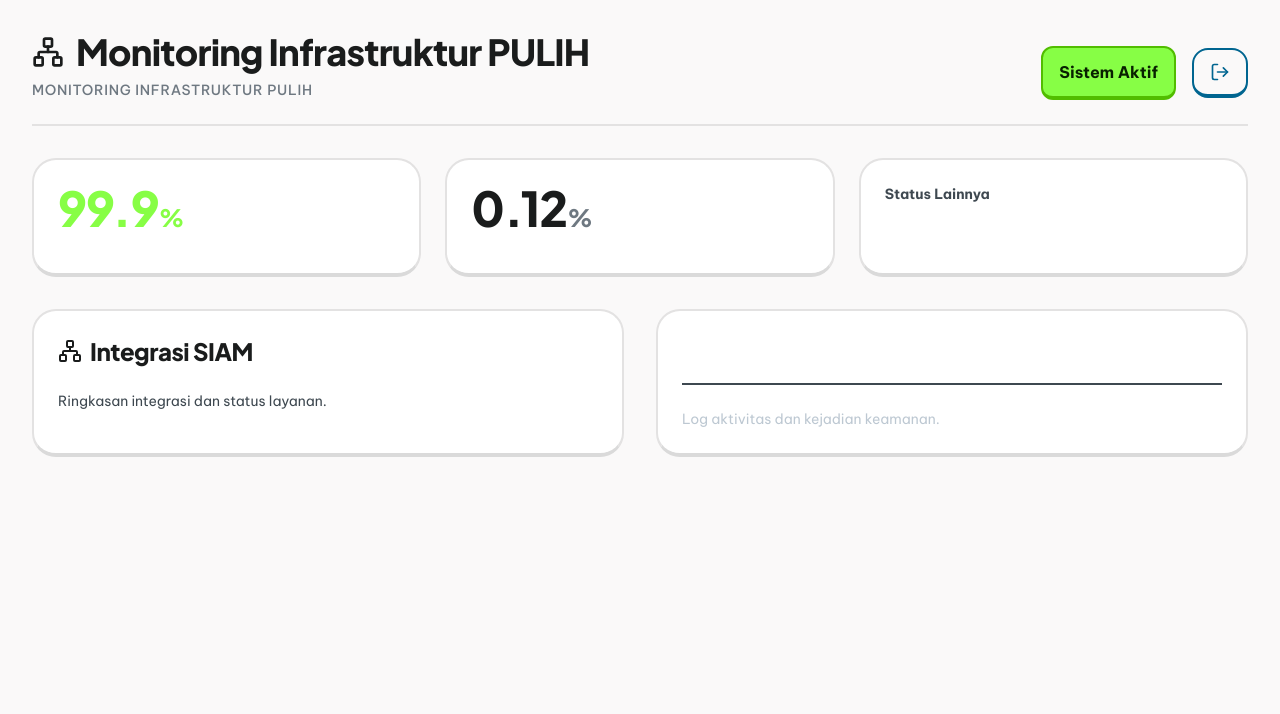
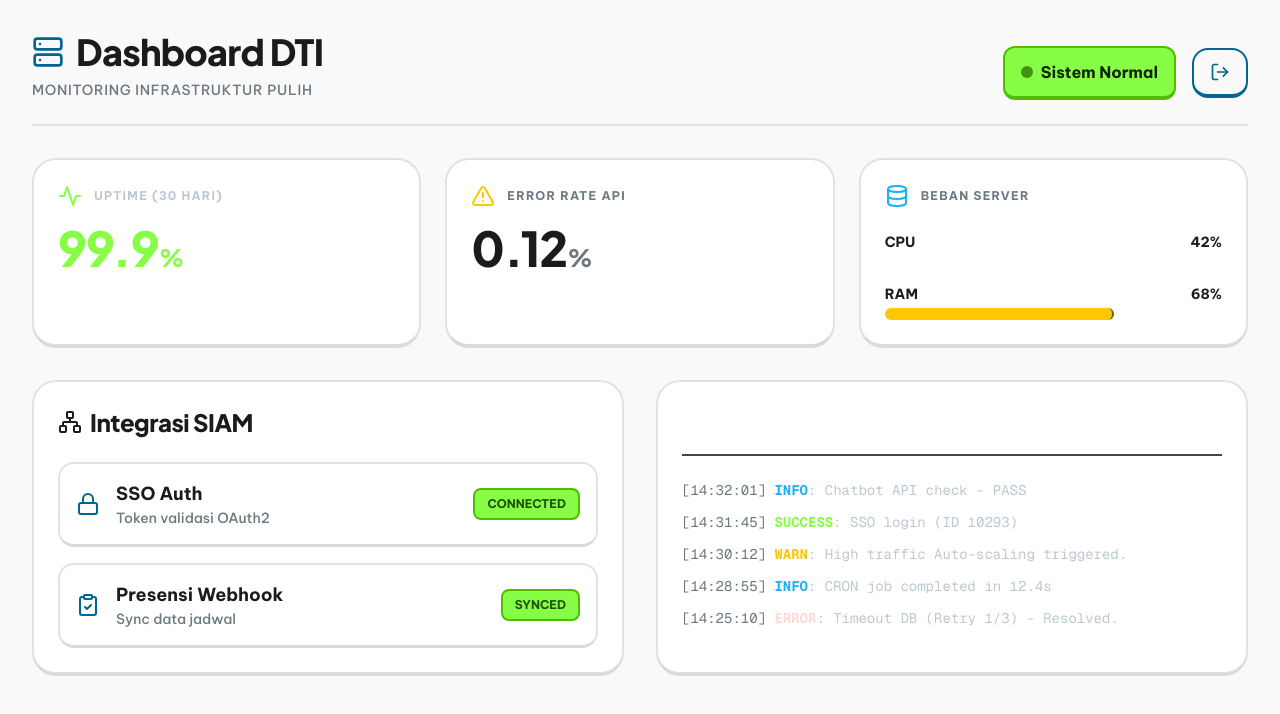
Before and after one commit to adityarajadn/pulih-tekra-2026, a Next.js app: page /dti in a window 1280 px wide. Shown: the top 714 px of the page. Built offline with nearby package versions, Linux system fonts and the light colour scheme.

Commit message:
fix: page dti

```diff
--- a/app/admin/page.tsx
+++ b/app/admin/page.tsx
@@ -3,6 +3,7 @@ import React from 'react';
 import GlobalStyles from '../../components/GlobalStyles';
 import { Building, LogOutIcon, Users, AlertTriangle, TrendingUp } from 'lucide-react';
 
+// --- DATA ---
 const facultiesData = [
   { name: "FILKOM", score: 62, trend: "naik" },
   { name: "FT", score: 58, trend: "naik" },
--- a/app/dti/page.tsx
+++ b/app/dti/page.tsx
@@ -1,6 +1,6 @@
 "use client"
 import React from 'react';
-import { Network, LogOutIcon } from 'lucide-react';
+import { Network, LogOutIcon, Server, Activity, AlertTriangle, Database, Lock, ClipboardCheck } from 'lucide-react';
 import GlobalStyles from '../../components/GlobalStyles';
 
 export default function DtiPage() {
@@ -18,13 +18,13 @@ function DtiView({ onLogout }) {
       <div className="flex flex-col md:flex-row justify-between items-start md:items-end mb-8 border-b-2 border-[#e3e2e2] pb-6 gap-4">
         <div>
           <h1 className="text-3xl md:text-4xl font-heading text-[#1a1c1c] mb-2 flex items-center gap-3">
-            <Network className="w-8 h-8" /> Monitoring Infrastruktur PULIH
+            <Server className="w-8 h-8 text-[#006590]" /> Dashboard DTI
           </h1>
           <p className="text-[#6e7881] font-medium font-bold uppercase tracking-wider text-sm">Monitoring Infrastruktur PULIH</p>
         </div>
         <div className="flex items-center gap-4 w-full md:w-auto">
           <div className="bg-[#87fe45] px-4 py-3 rounded-xl border-2 border-[#51bd00] border-b-4 flex items-center gap-2 font-bold text-[#082100]">
-            Sistem Aktif
+            <div className="w-3 h-3 bg-[#2b6c00] rounded-full animate-pulse"></div> Sistem Normal
           </div>
           <button onClick={onLogout} className="btn-outline py-3 px-4 shrink-0 border-[#dadada] text-[#3e4850]"><LogOutIcon className="w-5 h-5"/></button>
         </div>
@@ -33,21 +33,34 @@ function DtiView({ onLogout }) {
       <div className="grid grid-cols-1 md:grid-cols-3 gap-6 mb-8">
         <div className="card-tactile bg-[#1a1c1c] border-[#3e4850] text-white">
           <div className="flex items-center gap-3 mb-4">
-            <div>
-              <p className="text-5xl font-heading text-[#87fe45]">99.9<span className="text-2xl">%</span></p>
-            </div>
+             <Activity className="w-6 h-6 text-[#87fe45]" />
+             <p className="text-xs font-bold text-[#bdc8d2] uppercase tracking-widest">Uptime (30 Hari)</p>
           </div>
+          <p className="text-5xl font-heading text-[#87fe45]">99.9<span className="text-2xl">%</span></p>
         </div>
 
         <div className="card-tactile">
           <div className="flex items-center gap-3 mb-4">
-            <p className="text-5xl font-heading text-[#1a1c1c]">0.12<span className="text-2xl text-[#6e7881]">%</span></p>
+             <AlertTriangle className="w-6 h-6 text-[#fec700]" />
+             <p className="text-xs font-bold text-[#6e7881] uppercase tracking-widest">Error Rate API</p>
           </div>
+          <p className="text-5xl font-heading text-[#1a1c1c]">0.12<span className="text-2xl text-[#6e7881]">%</span></p>
         </div>
 
         <div className="card-tactile">
           <div className="flex items-center gap-3 mb-6">
-            <p className="text-sm font-bold text-[#3e4850]">Status Lainnya</p>
+             <Database className="w-6 h-6 text-[#1cb0f6]" />
+             <p className="text-xs font-bold text-[#6e7881] uppercase tracking-widest">Beban Server</p>
+          </div>
+          <div className="space-y-4">
+            <div>
+              <div className="flex justify-between text-sm font-bold mb-1"><span>CPU</span><span>42%</span></div>
+              <div className="progress-track h-3"><div className="progress-fill-blue" style={{width:'42%'}}></div></div>
+            </div>
+            <div>
+              <div className="flex justify-between text-sm font-bold mb-1"><span>RAM</span><span>68%</span></div>
+              <div className="progress-track h-3"><div className="bg-[#fec700] border-r-2 border-[#755b00] rounded-full h-full" style={{width:'68%'}}></div></div>
+            </div>
           </div>
         </div>
       </div>
@@ -55,12 +68,39 @@ function DtiView({ onLogout }) {
       <div className="grid grid-cols-1 lg:grid-cols-2 gap-8">
         <div className="card-tactile">
           <h3 className="font-heading text-2xl text-[#1a1c1c] mb-6 flex items-center gap-2"><Network className="w-6 h-6"/> Integrasi SIAM</h3>
-          <p className="text-sm text-[#3e4850]">Ringkasan integrasi dan status layanan.</p>
+          <div className="space-y-4">
+            <div className="card-tactile-sm bg-[#faf9f9] flex justify-between items-center">
+              <div className="flex items-center gap-4">
+                <Lock className="w-6 h-6 text-[#006590]" />
+                <div>
+                  <p className="font-bold text-lg text-[#1a1c1c]">SSO Auth</p>
+                  <p className="text-sm font-medium text-[#6e7881]">Token validasi OAuth2</p>
+                </div>
+              </div>
+              <span className="bg-[#87fe45] text-[#1f5100] border-2 border-[#51bd00] font-bold text-xs px-3 py-1.5 rounded-lg">CONNECTED</span>
+            </div>
+            <div className="card-tactile-sm bg-[#faf9f9] flex justify-between items-center">
+              <div className="flex items-center gap-4">
+                <ClipboardCheck className="w-6 h-6 text-[#006590]" />
+                <div>
+                  <p className="font-bold text-lg text-[#1a1c1c]">Presensi Webhook</p>
+                  <p className="text-sm font-medium text-[#6e7881]">Sync data jadwal</p>
+                </div>
+              </div>
+              <span className="bg-[#87fe45] text-[#1f5100] border-2 border-[#51bd00] font-bold text-xs px-3 py-1.5 rounded-lg">SYNCED</span>
+            </div>
+          </div>
         </div>
 
         <div className="card-tactile bg-[#1a1c1c] border-[#3e4850] text-[#bdc8d2] flex flex-col h-full">
           <h3 className="font-heading text-2xl text-white mb-6 border-b-2 border-[#3e4850] pb-4">Security Logs</h3>
-          <p className="text-sm">Log aktivitas dan kejadian keamanan.</p>
+          <div className="flex-1 overflow-y-auto space-y-3 font-mono text-sm">
+            <p><span className="text-[#6e7881]">[14:32:01]</span> <span className="text-[#1cb0f6] font-bold">INFO</span>: Chatbot API check - PASS</p>
+            <p><span className="text-[#6e7881]">[14:31:45]</span> <span className="text-[#87fe45] font-bold">SUCCESS</span>: SSO login (ID 10293)</p>
+            <p><span className="text-[#6e7881]">[14:30:12]</span> <span className="text-[#fec700] font-bold">WARN</span>: High traffic Auto-scaling triggered.</p>
+            <p><span className="text-[#6e7881]">[14:28:55]</span> <span className="text-[#1cb0f6] font-bold">INFO</span>: CRON job completed in 12.4s</p>
+            <p><span className="text-[#6e7881]">[14:25:10]</span> <span className="text-[#ffdad6] font-bold">ERROR</span>: Timeout DB (Retry 1/3) - Resolved.</p>
+          </div>
         </div>
       </div>
     </div>
```
